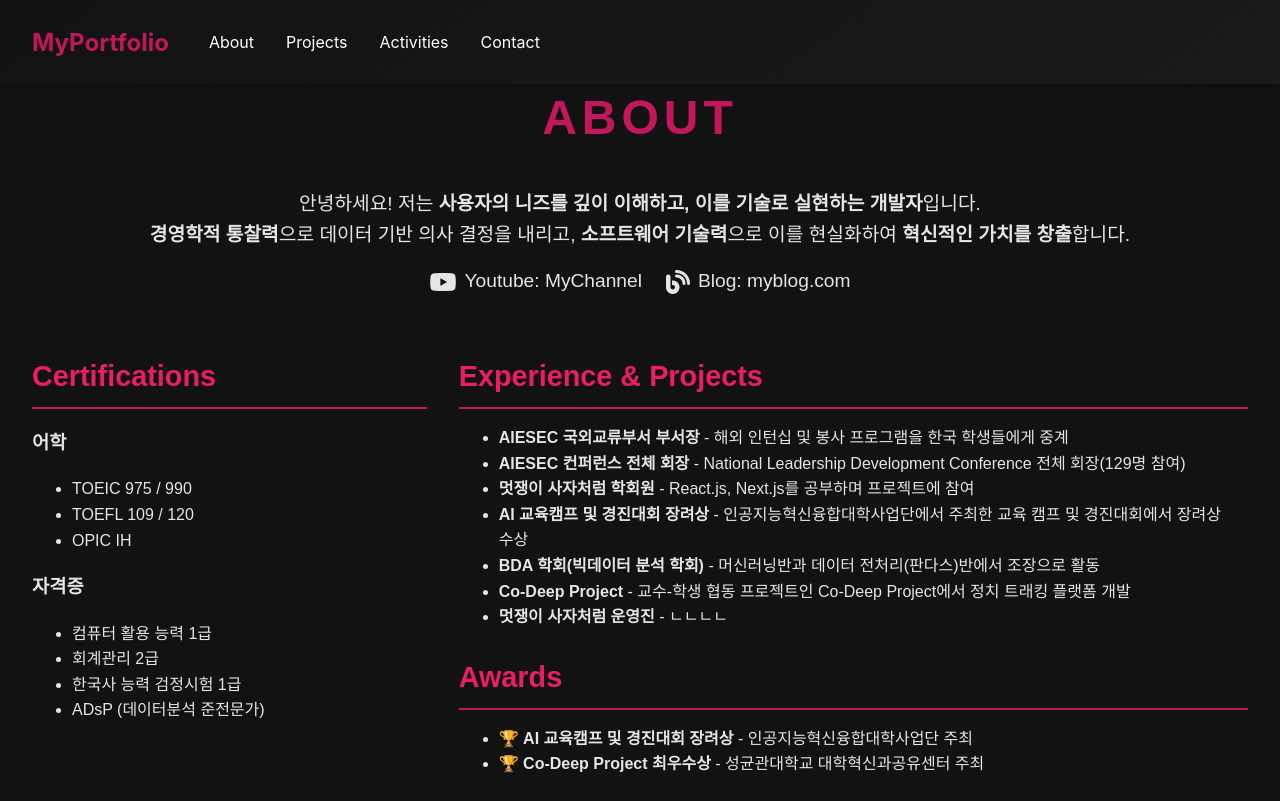
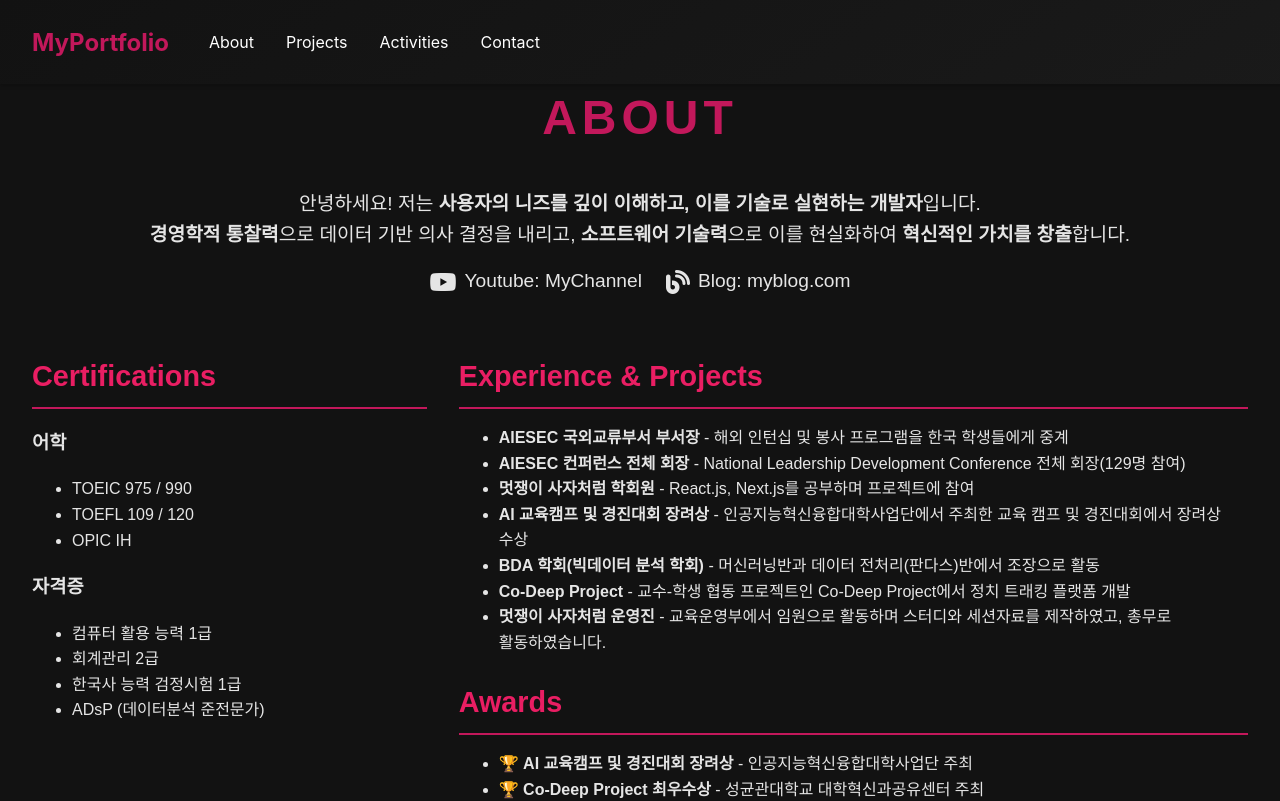
Before and after one commit to SyraYunji/My-Homepage, a React (Create React App) app: page /about in a window 1280 px wide. Shown: the top 801 px of the page. Built offline with nearby package versions, Linux system fonts and the light colour scheme; the HTML template or start-up script is replaced by a standard one.

Commit message:
멋사 부분 추가

```diff
--- a/src/about/About.js
+++ b/src/about/About.js
@@ -95,7 +95,7 @@ const About = () => {
               <li><strong>AI 교육캠프 및 경진대회 장려상</strong> - 인공지능혁신융합대학사업단에서 주최한 교육 캠프 및 경진대회에서 장려상 수상</li>
               <li><strong>BDA 학회(빅데이터 분석 학회)</strong> - 머신러닝반과 데이터 전처리(판다스)반에서 조장으로 활동 </li>
               <li><strong>Co-Deep Project</strong> - 교수-학생 협동 프로젝트인 Co-Deep Project에서 정치 트래킹 플랫폼 개발</li>
-              <li><strong>멋쟁이 사자처럼 운영진</strong> - ㄴㄴㄴㄴ</li>
+              <li><strong>멋쟁이 사자처럼 운영진</strong> - 교육운영부에서 임원으로 활동하며 스터디와 세션자료를 제작하였고, 총무로 활동하였습니다.</li>
             </ul>
           </section>
 
```
